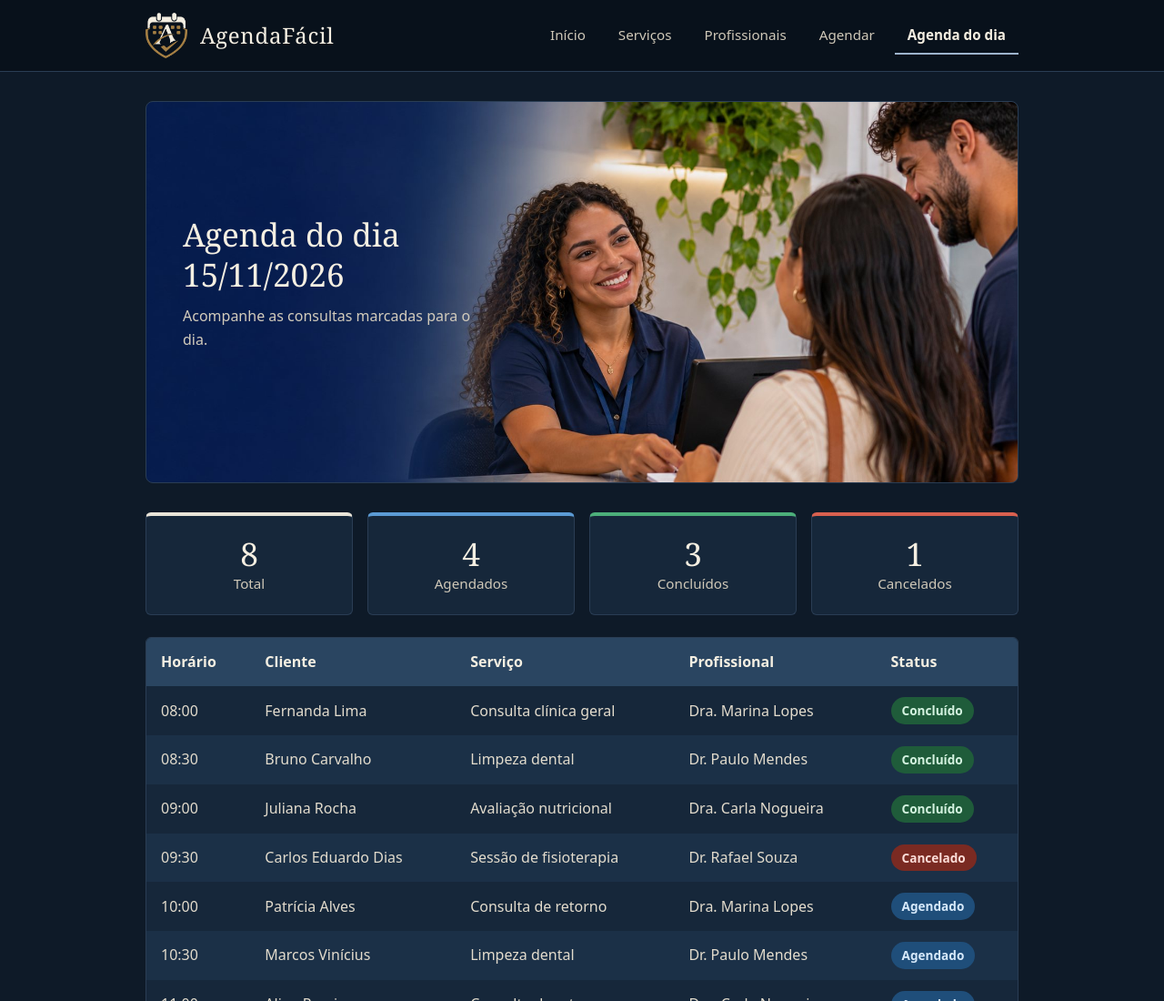
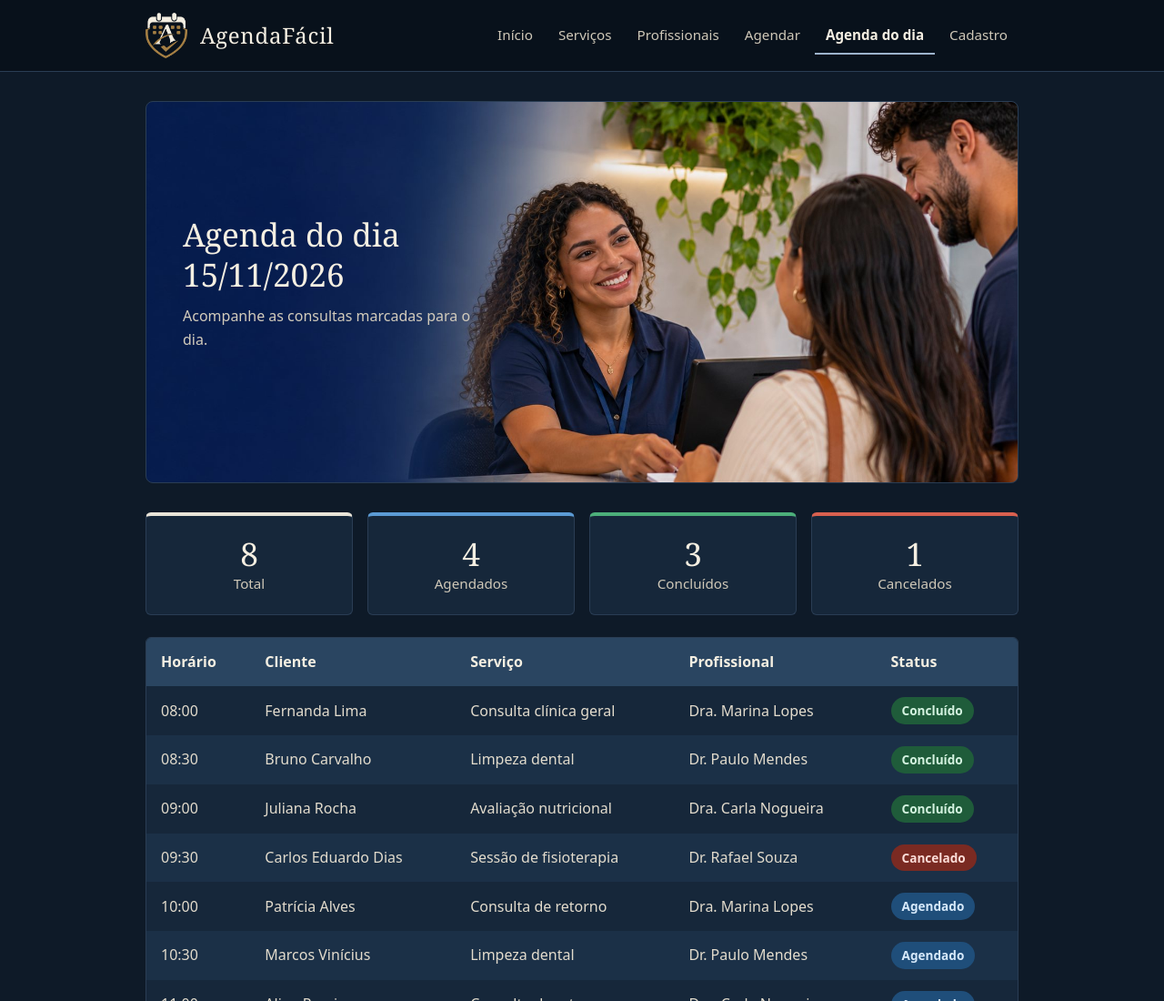
Before and after one commit to AldoBaltar/agendafacil, a plain HTML site: page agenda.html in a window 1280 px wide. Shown: the top 1100 px of the page at 91% size. Drawn offline with Linux system fonts and the light colour scheme.

Commit message:
adiciona link de cadastro no menu

```diff
--- a/agenda.html
+++ b/agenda.html
@@ -17,6 +17,7 @@
           <li><a href="profissionais.html">Profissionais</a></li>
           <li><a href="agendar.html">Agendar</a></li>
           <li><a href="agenda.html" class="ativo">Agenda do dia</a></li>
+          <li><a href="cadastro.html">Cadastro</a></li>
         </ul>
       </nav>
     </div>
--- a/css/estilo.css
+++ b/css/estilo.css
@@ -54,6 +54,8 @@ h1 {
 
 .cabecalho-conteudo {
   display: flex;
+  flex-wrap: wrap;
+  gap: 8px 24px;
   justify-content: space-between;
   align-items: center;
   padding-top: 14px;
@@ -79,12 +81,13 @@ h1 {
 
 .menu {
   display: flex;
-  gap: 8px;
+  flex-wrap: wrap;
+  gap: 4px;
 }
 
 .menu a {
   display: block;
-  padding: 8px 14px;
+  padding: 8px 12px;
   border-bottom: 2px solid transparent;
   color: #cfc8b8;
   font-size: 0.95rem;
```
Also changed, not shown: agendar.html (+1 -0 lines), index.html (+1 -0 lines), profissionais.html (+1 -0 lines), servicos.html (+1 -0 lines).
